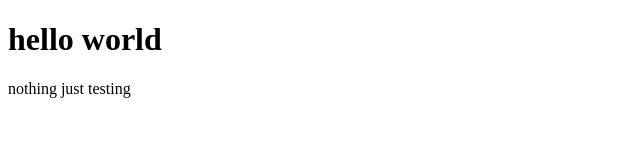
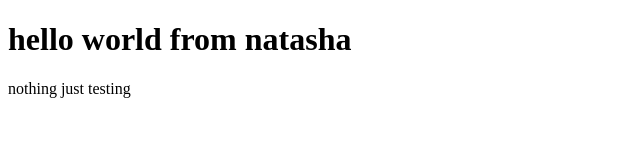
Before and after one commit to natashaa04/nn, a plain HTML site: page index.html in a window 1280 px wide. Shown: the whole page, without its empty margins (0-640 px from the left). Drawn offline with Linux system fonts and the light colour scheme.

Commit message:
Update index.html

```diff
--- a/index.html
+++ b/index.html
@@ -7,7 +7,7 @@
 
 </head>
 <body>
-    <h1>hello world</h1>
+    <h1>hello world from natasha</h1>
     <p>nothing just testing</p>
 </body>
 </html>
```
